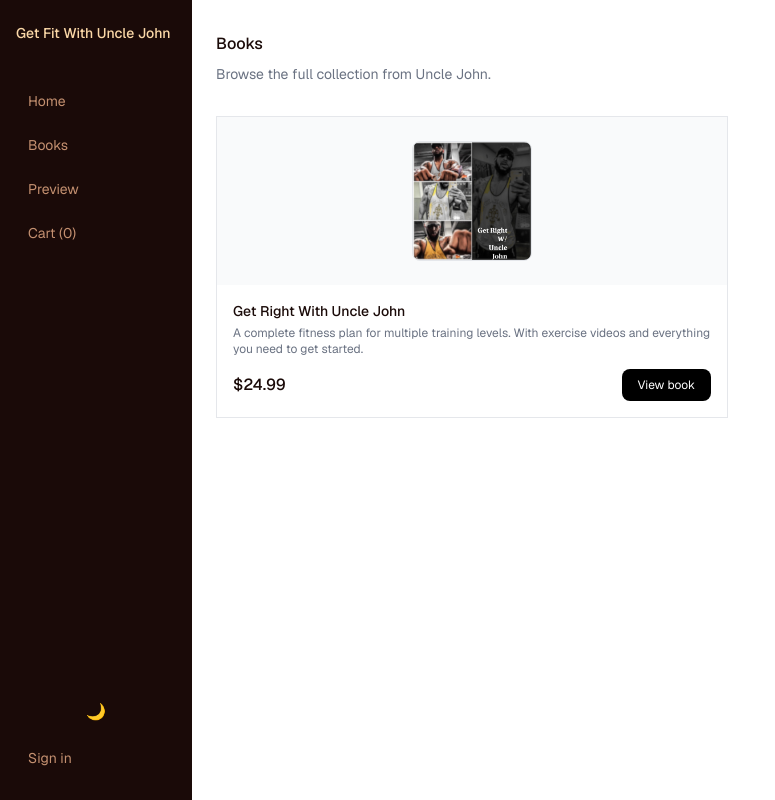
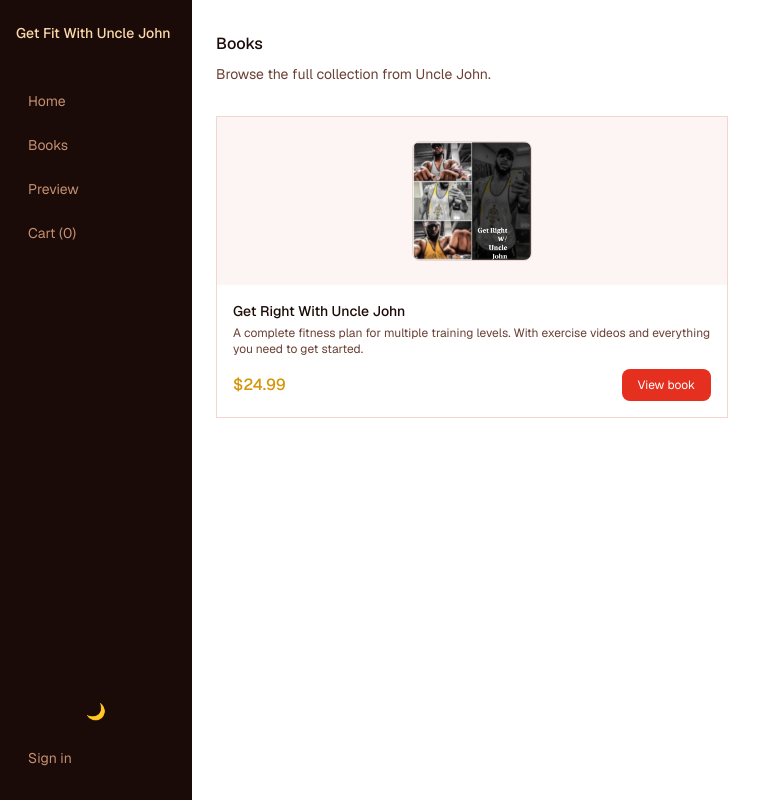
Before and after one commit to johnadms3/get-fit-with-unclejohn-ebook---store, a Next.js app: page /books in a window 1280 px wide. Shown: the whole page, without its empty margins (0-775 px from the left). Built offline with nearby package versions, Linux system fonts and the light colour scheme; no server answers.

Commit message:
Add Custom color scheme with light/dark mode toggle

```diff
--- a/app/books/page.tsx
+++ b/app/books/page.tsx
@@ -7,32 +7,35 @@ export default function BooksPage() {
         <PageLayout>
             <div className="px-4 sm:px-6 py-8 max-w-4x1">
 
-                <h1 className="text-2x1 font-medium mb-2">Books</h1>
-                <p className="text-sm text-gray-500 mb-8">
+                <h1 className="text-2x1 font-medium mb-2" style={{ color: "var(--text-main)" }}>Books</h1>
+                <p className="text-sm mb-8" style={{ color: "var(--text-muted)" }}>
                     Browse the full collection from Uncle John.
                 </p>
 
                 <div className="grid grid-cols-1 sm:grid-cols-2 lg:graid-cols-3 gap-4">
-                    <div className="bg-white border border-gray-200 rounded-x1 overflow-hidden">
-                        <div className="flex justify-center p-6 bg-gray-50">
+
+                    <div className="rounded-x1 overflow-hidden" style={{ background: "var(--bg-card)", border: "0.5px solid var(--border)" }}>
+                        <div className="flex justify-center p-6" style={{ background: "var(--bg-surface)" }}>
                         <Image
                             src="/GetRightWithUncleJohn.jpeg"
                             alt="Get Fit With Uncle John"
                             width={120}
                             height={160}
-                            className="rounded-lg border border-gray-200"
+                            className="rounded-lg"
+                            style={{ border: "0.5px solid var(--border)" }}
                             />
                         </div>
                     <div className="p-4">
-                        <h2 className="text-sm font-medium mb-1">Get Right With Uncle John</h2>
-                        <p className="text-xs text-gray-500 mb-3">
+                        <h2 className="text-sm font-medium mb-1" style={{ color: "var(--text-main)" }}>Get Right With Uncle John</h2>
+                        <p className="text-xs mb-3" style={{ color: "var(--text-muted)" }}>
                             A complete fitness plan for multiple training levels. With exercise videos and everything you need to get started.
                         </p>
                         <div className="flex items-center justify-between">
-                            <span className="text-base font-medium">$24.99</span>
+                            <span className="text-base font-medium" style={{ color: "var(--gold)" }}>$24.99</span>
                             <Link
                                 href="/"
-                                className="text-xs bg-black text-white px-4 py-2 rounded-lg hover:bg-gray-800 transition-colors"
+                                className="text-xs px-4 py-2 rounded-lg transition-colors"
+                                style={{ background: "var(--accent)", color: "#fff" }}
                                 >
                                     View book
                                 </Link>
--- a/app/success/page.tsx
+++ b/app/success/page.tsx
@@ -28,27 +28,31 @@ export default function SuccessPage() {
 
                 <div className="text-5x1 mb-6">💪🏾</div>
 
-                <h1 className="text-2x1 font-medium mb-3">
+                <h1 className="text-2x1 font-medium mb-3" style={{ color: "var(--text-main)" }}>
                     You&apos;re all set!
                 </h1>
 
-                <p className="text-sm text-gray-500 mb-2 max-w-sm leading-relaxed">
-                    Thanks for your purchase! Your copy of <strong>Get Fit With Uncle John</strong> is ready.
+                <p className="text-sm mb-2 max-w-sm leading-relaxed" style={{ color: "var(--text-muted)" }}>
+                    Thanks for your purchase! Your copy of <strong style={{ color: "var(--text-main)" }}>Get Fit With Uncle John</strong> is ready.
                 </p>
 
-                <p className="text-xs text-gray-400 mb-8">
+                <p className="text-xs mb-8" style={{ color: "var(--text-muted)" }}>
                     A receipt has been sent to your email by Stripe.
                 </p>
 
                 <div className="flex gap-3 flex-wrap justify-center">
                     <button
                     onClick={handleDownload}
-                    className="bg-black text-white text-sm px-6 py-3 rounded-lg hover:bg-gray-800 transistion-colors">
+                    className="text-sm px-6 py-3 rounded-lg transistion-colors"
+                    style={{ background: "var(--accent)", color: "#fff" }}
+                    >
                         Download your book
                     </button>
                     <Link
                     href="/"
-                    className="text-sm px-6 py-3 rounded-lg border border-gray-200 hover:bg-gray-50 transition-colors">
+                    className="text-sm px-6 py-3 rounded-lg transition-colors"
+                    style={{ border: "0.5px solid var(--border)", color: "var(--text-main)" }}
+                    >
                         Back to store
                     </Link>
                 </div>
```
